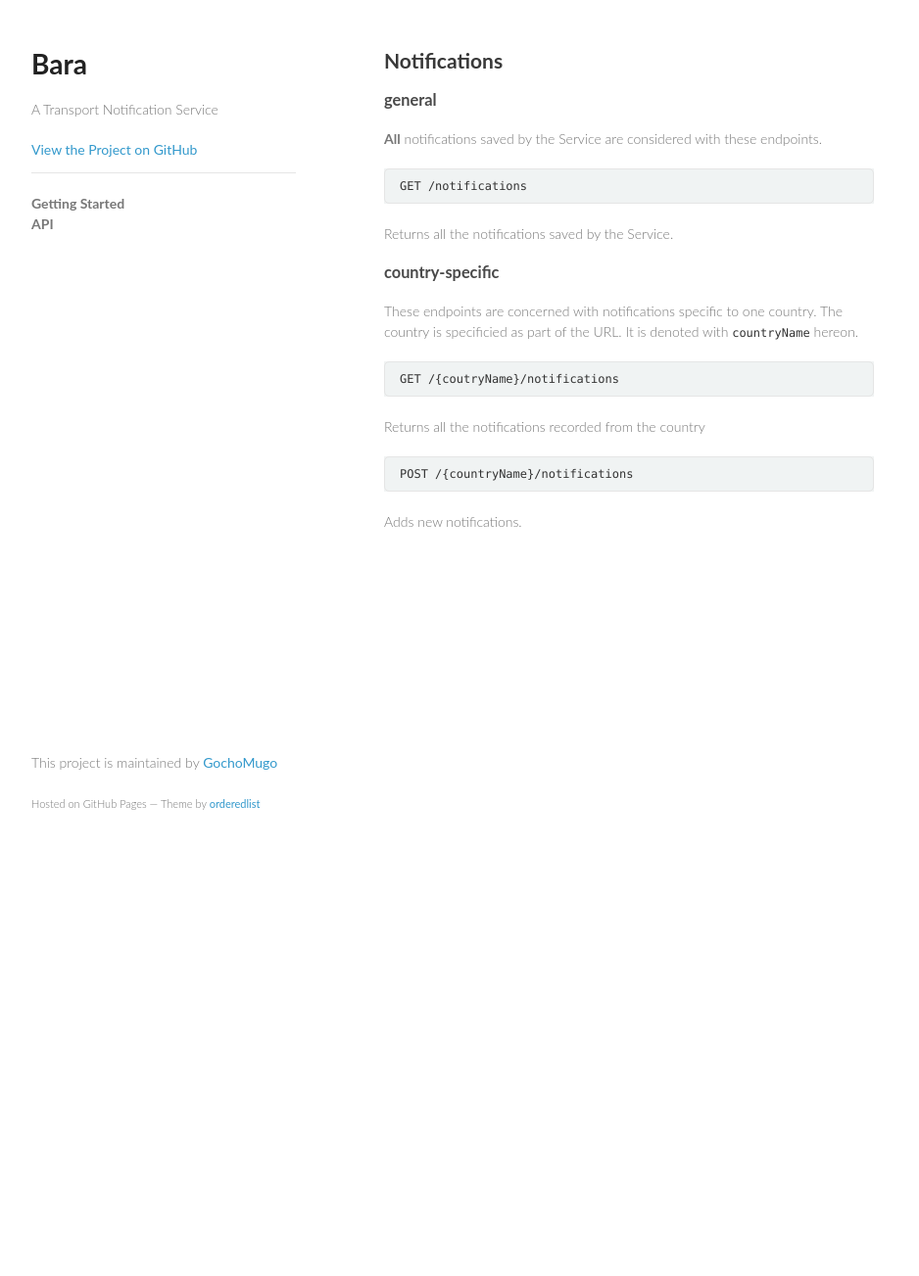
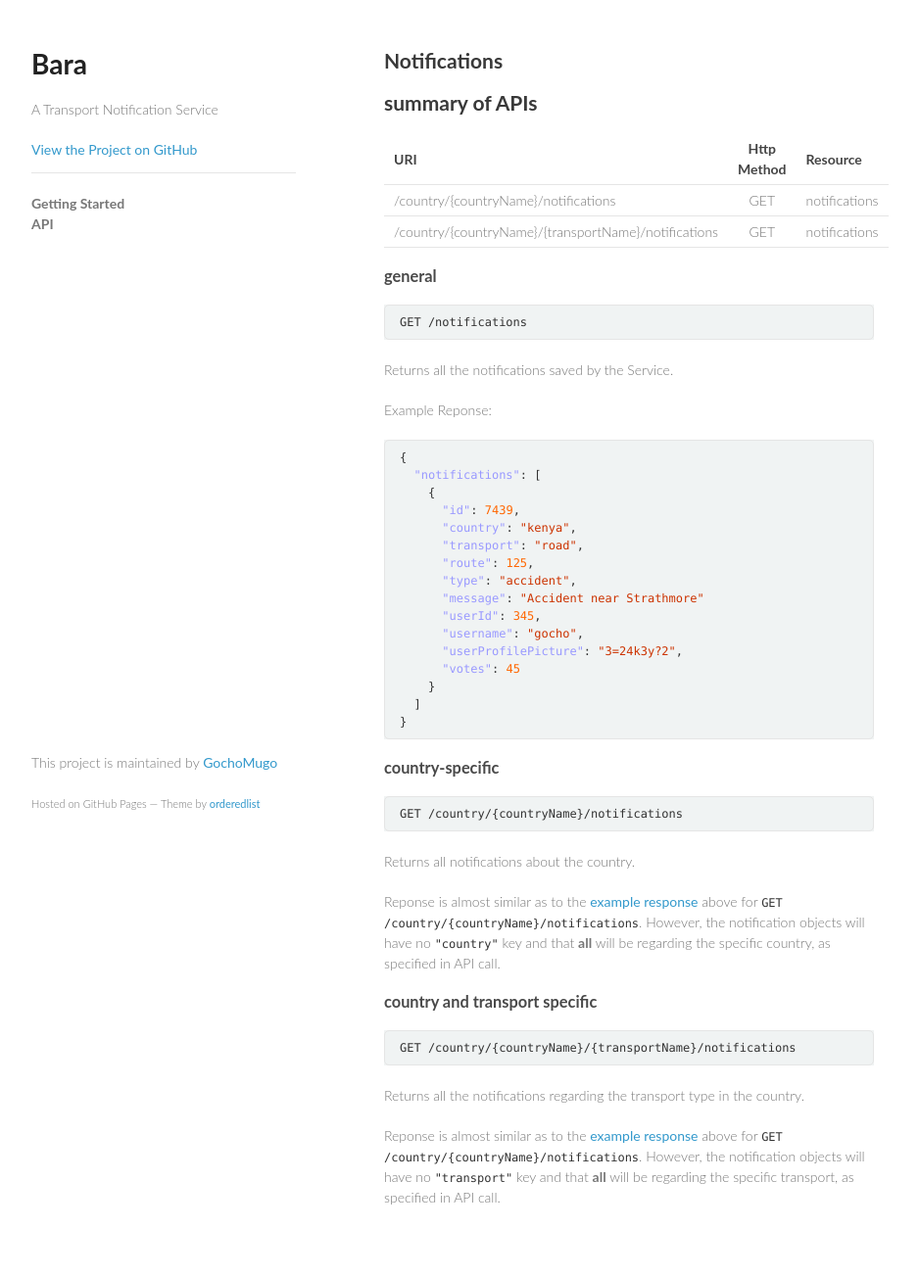
Before and after one commit to forfuturellc/bara, a Jekyll site: the page built from _docs/api/notifications.md, in a window 1280 px wide. Shown: the whole page at 98% size, without its empty margins (178-1116 px from the left). Built offline with Jekyll 4.4.1, drawn with Linux system fonts in a browser that asks for light colours; before the commit the page ends 900 px from its top, so only the background shows below that.

Commit message:
Update Documentation

````diff
--- a/_docs/api/notifications.md
+++ b/_docs/api/notifications.md
@@ -5,10 +5,15 @@ permalink: /docs/api/notifications/
 
 ## Notifications
 
+
+## summary of APIs
+
+|URI|Http Method|Resource|
+|---|:---:|-----|
+|/country/{countryName}/notifications|GET|notifications|
+|/country/{countryName}/{transportName}/notifications|GET|notifications|
+
 ### general
-
-__All__ notifications saved by the Service are considered with these
- endpoints.
 
 ```
 GET /notifications
@@ -16,21 +21,52 @@ GET /notifications
 
 Returns all the notifications saved by the Service.
 
+<a name="res-1"></a>
+Example Reponse:
+
+```json
+{
+  "notifications": [
+    {
+      "id": 7439,
+      "country": "kenya",
+      "transport": "road",
+      "route": 125,
+      "type": "accident",
+      "message": "Accident near Strathmore"
+      "userId": 345,
+      "username": "gocho",
+      "userProfilePicture": "3=24k3y?2",
+      "votes": 45
+    }
+  ]
+}
+```
+
 
 ### country-specific
 
-These endpoints are concerned with notifications specific to one country.
- The country is specificied as part of the URL. It is denoted with `countryName` hereon.
+```
+GET /country/{countryName}/notifications
+```
+
+Returns all notifications about the country.
+
+Reponse is almost similar as to the [example response](#res-1) above for
+ `GET /country/{countryName}/notifications`. However, the notification
+ objects will have no `"country"` key and that __all__ will be regarding
+ the specific country, as specified in API call.
+
+
+### country and transport specific
 
 ```
-GET /{coutryName}/notifications
+GET /country/{countryName}/{transportName}/notifications
 ```
 
-Returns all the notifications recorded from the country
+Returns all the notifications regarding the transport type in the country.
 
-
-```
-POST /{countryName}/notifications
-```
-
-Adds new notifications.
+Reponse is almost similar as to the [example response](#res-1) above for
+ `GET /country/{countryName}/notifications`. However, the notification
+ objects will have no `"transport"` key and that __all__ will be regarding
+ the specific transport, as specified in API call.
````
Also changed, not shown: _docs/architecture.md (+1 -1 lines), _docs/introduction.md (+1 -32 lines).
